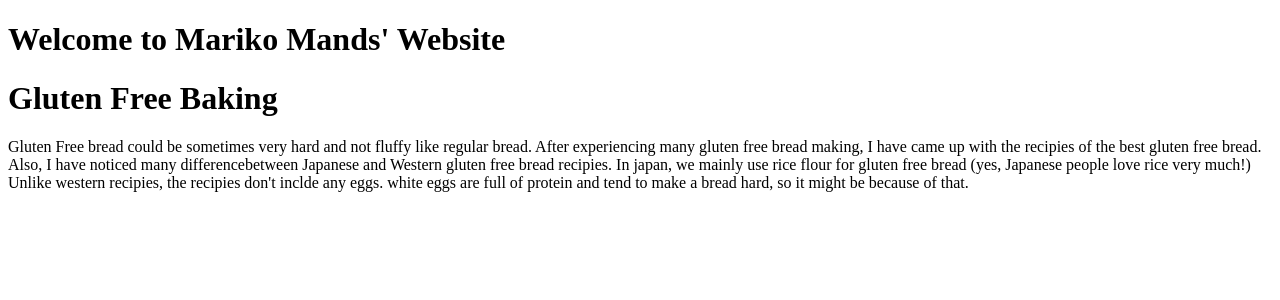
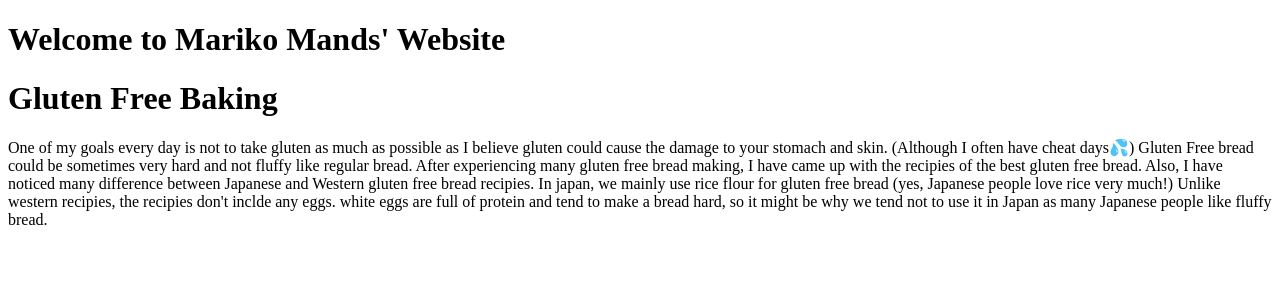
Before and after one commit to marikomands/Mariko-Mands-Website, a React (Create React App) app: page /baking/gluten-free in a window 1280 px wide. Shown: the top 300 px of the page. Built offline with nearby package versions, Linux system fonts and the light colour scheme.

Commit message:
added description

```diff
--- a/src/components/Baking/GlutenFree.js
+++ b/src/components/Baking/GlutenFree.js
@@ -5,14 +5,18 @@ const GlutenFree = () => {
     <div>
       <h1>Gluten Free Baking</h1>
       <p>
-        Gluten Free bread could be sometimes very hard and not fluffy like
-        regular bread. After experiencing many gluten free bread making, I have
-        came up with the recipies of the best gluten free bread. Also, I have
-        noticed many differencebetween Japanese and Western gluten free bread
-        recipies. In japan, we mainly use rice flour for gluten free bread (yes,
-        Japanese people love rice very much!) Unlike western recipies, the
-        recipies don't inclde any eggs. white eggs are full of protein and tend
-        to make a bread hard, so it might be because of that.
+        One of my goals every day is not to take gluten as much as possible as I
+        believe gluten could cause the damage to your stomach and skin.
+        (Although I often have cheat days💦) Gluten Free bread could be
+        sometimes very hard and not fluffy like regular bread. After
+        experiencing many gluten free bread making, I have came up with the
+        recipies of the best gluten free bread. Also, I have noticed many
+        difference between Japanese and Western gluten free bread recipies. In
+        japan, we mainly use rice flour for gluten free bread (yes, Japanese
+        people love rice very much!) Unlike western recipies, the recipies don't
+        inclde any eggs. white eggs are full of protein and tend to make a bread
+        hard, so it might be why we tend not to use it in Japan as many Japanese
+        people like fluffy bread.
       </p>
     </div>
   );
```
